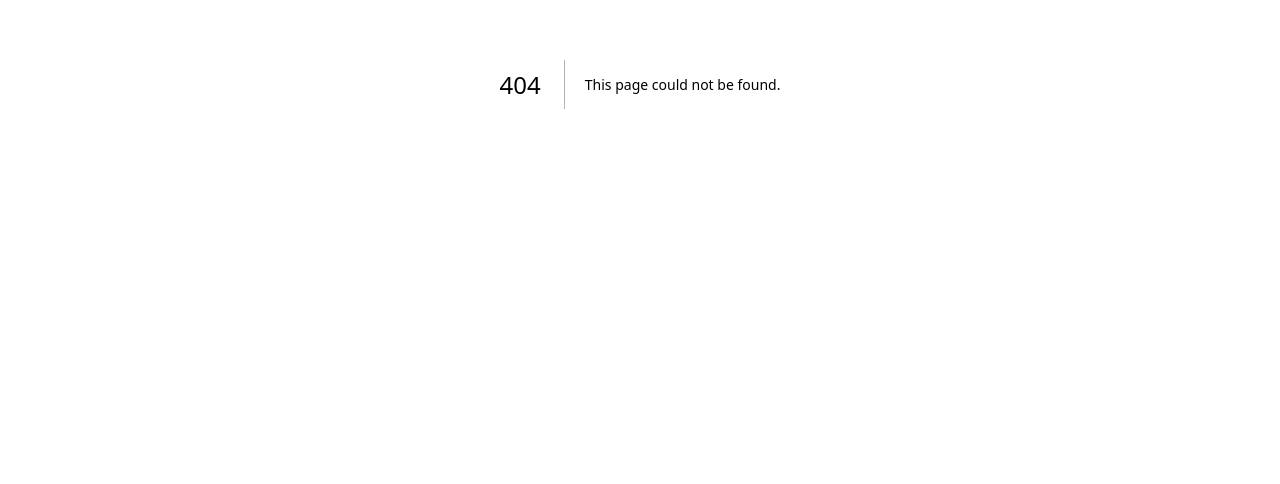
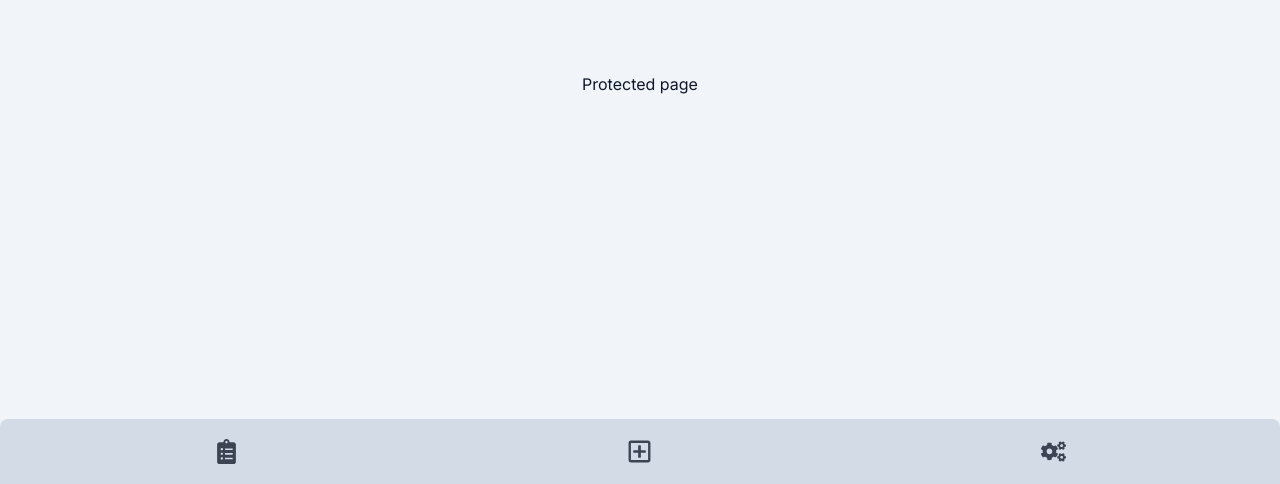
Before and after one commit to GeccoRhiguelNavalta/great-pub-crawl, a Next.js app: page /review in a window 1280 px wide. Before the commit this address had no page. Shown: the part 316-800 px from the top of the page. Built offline with nearby package versions, Linux system fonts and the light colour scheme.

Commit message:
feat: layout nav bar implemented with link to correct pages

```diff
--- /dev/null
+++ b/components/ui/layout/layout.tsx
@@ -0,0 +1,27 @@
+"use client";
+
+import Link from "next/link";
+import { FaClipboardList, FaRegPlusSquare, FaCogs } from "react-icons/fa";
+
+type LayoutProps = {
+  children: React.ReactNode;
+};
+
+export default function Layout({ children }: LayoutProps) {
+  return (
+    <div className="w-screen h-screen flex flex-col justify-center items-center bg-slate-100">
+      <div className="flex p-5 md:p-10 overflow-y-scroll">{children}</div>
+      <nav className="fixed bottom-0 left-0 w-full grid grid-cols-3 place-items-center place-content-center p-5 bg-slate-300 rounded-t-lg opacity-80">
+        <Link href="/">
+          <FaClipboardList size={25} />
+        </Link>
+        <Link href="/review">
+          <FaRegPlusSquare size={25} />
+        </Link>
+        <Link href="/user">
+          <FaCogs size={25} />
+        </Link>
+      </nav>
+    </div>
+  );
+}
--- a/package.json
+++ b/package.json
@@ -32,6 +32,7 @@
     "postcss": "8.4.23",
     "react": "18.2.0",
     "react-dom": "18.2.0",
+    "react-icons": "^4.8.0",
     "tailwind-merge": "^1.12.0",
     "tailwindcss": "3.3.2",
     "tailwindcss-animate": "^1.0.5"
--- a/src/app/(app)/dashboard/page.tsx
+++ /dev/null
@@ -1,3 +0,0 @@
-export default function Dashboard() {
-  return <>Protected page</>;
-}
--- /dev/null
+++ b/src/app/(app)/review/page.tsx
@@ -0,0 +1,17 @@
+import Layout from "../../../../components/ui/layout/layout";
+
+function Review() {
+  return (
+    <div className="flex w-full h-full justify-center items-center">
+      Protected page
+    </div>
+  );
+}
+
+export default function () {
+  return (
+    <Layout>
+      <Review />
+    </Layout>
+  );
+}
--- /dev/null
+++ b/src/app/(app)/user/page.tsx
@@ -0,0 +1,24 @@
+"use client";
+
+import { useSession } from "next-auth/react";
+import Layout from "../../../../components/ui/layout/layout";
+import { LoginButton, LogoutButton } from "@/app/auth";
+
+function User() {
+  const { data: session } = useSession();
+  return (
+    <div className="flex overflow-scroll p-5">
+      <LoginButton />
+      <LogoutButton />
+      <div>User</div>
+    </div>
+  );
+}
+
+export default function () {
+  return (
+    <Layout>
+      <User />
+    </Layout>
+  );
+}
--- a/src/app/(auth)/login/form.tsx
+++ b/src/app/(auth)/login/form.tsx
@@ -24,10 +24,10 @@ export const LoginForm = () => {
         redirect: false,
         email,
         password,
-        callbackUrl: "/dashboard",
+        callbackUrl: "/",
       });
       if (!res?.error) {
-        router.push("/dashboard");
+        router.push("/");
       } else {
         setError("invalid email or password");
       }
--- a/src/app/layout.tsx
+++ b/src/app/layout.tsx
@@ -5,8 +5,8 @@ import { Providers } from "./providers";
 const inter = Inter({ subsets: ["latin"] });
 
 export const metadata = {
-  title: "Create Next App",
-  description: "Generated by create next app",
+  title: "The Great Pub Crawl",
+  description: "Pub Reviews",
 };
 
 export default function RootLayout({
--- a/src/app/page.tsx
+++ b/src/app/page.tsx
@@ -1,9 +1,6 @@
 // import { getServerSession } from "next-auth";
 // import { authOptions } from "./api/auth/[...nextauth]/route";
 // ^ for session server side
-import { User } from "./user";
-import { LoginButton, LogoutButton } from "./auth";
-
 //example how to get session server side
 // export default async function Home() {
 //   const session = await getServerSession(authOptions);
@@ -19,12 +16,20 @@ import { LoginButton, LogoutButton } from "./auth";
 //   );
 // }
 
-export default function Home() {
+import Layout from "../../components/ui/layout/layout";
+
+function MainPage() {
   return (
     <main>
-      <LoginButton />
-      <LogoutButton />
-      <User />
+      <h1>Main page</h1>
     </main>
   );
 }
+
+export default function () {
+  return (
+    <Layout>
+      <MainPage />
+    </Layout>
+  );
+}
--- a/src/app/user.tsx
+++ /dev/null
@@ -1,8 +0,0 @@
-"use client";
-
-import { useSession } from "next-auth/react";
-
-export const User = () => {
-  const { data: session } = useSession();
-  return <pre>{JSON.stringify(session)}</pre>;
-};
```
Also changed, not shown: 1 other file (tests, documents, lock files or other folders).
